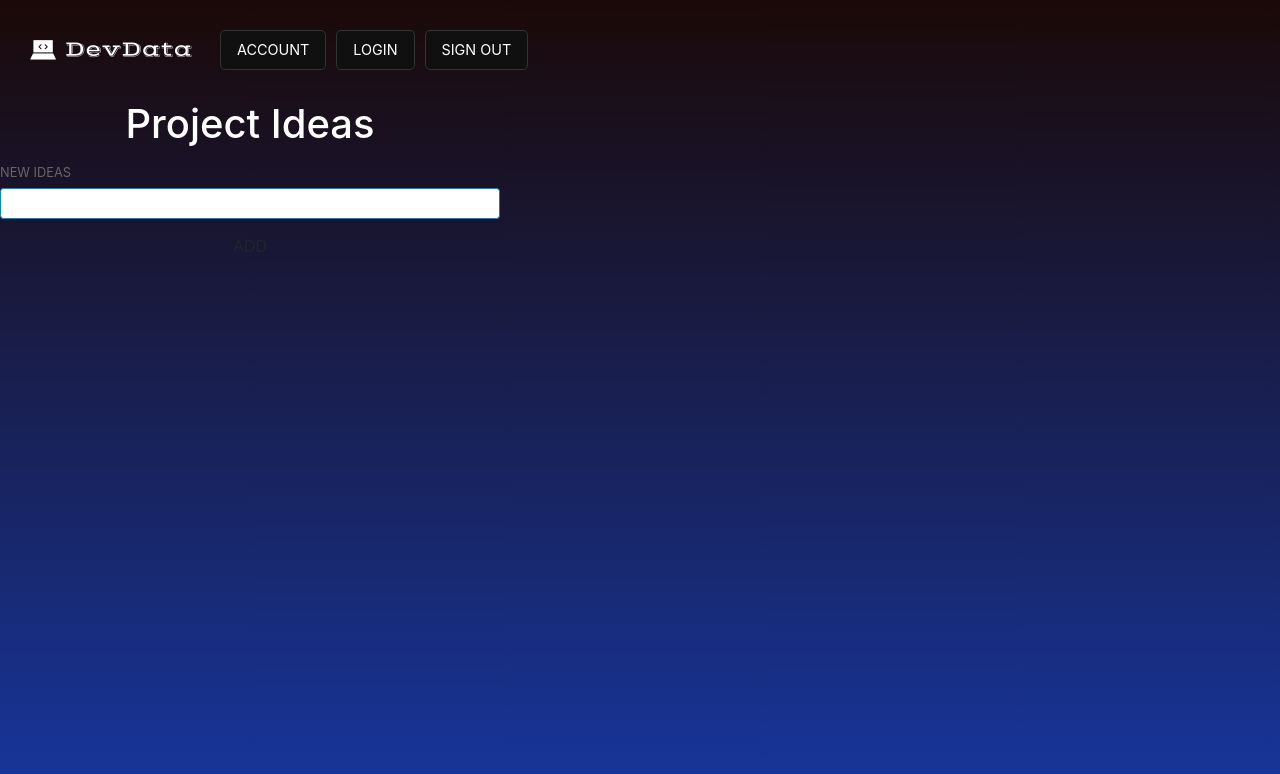
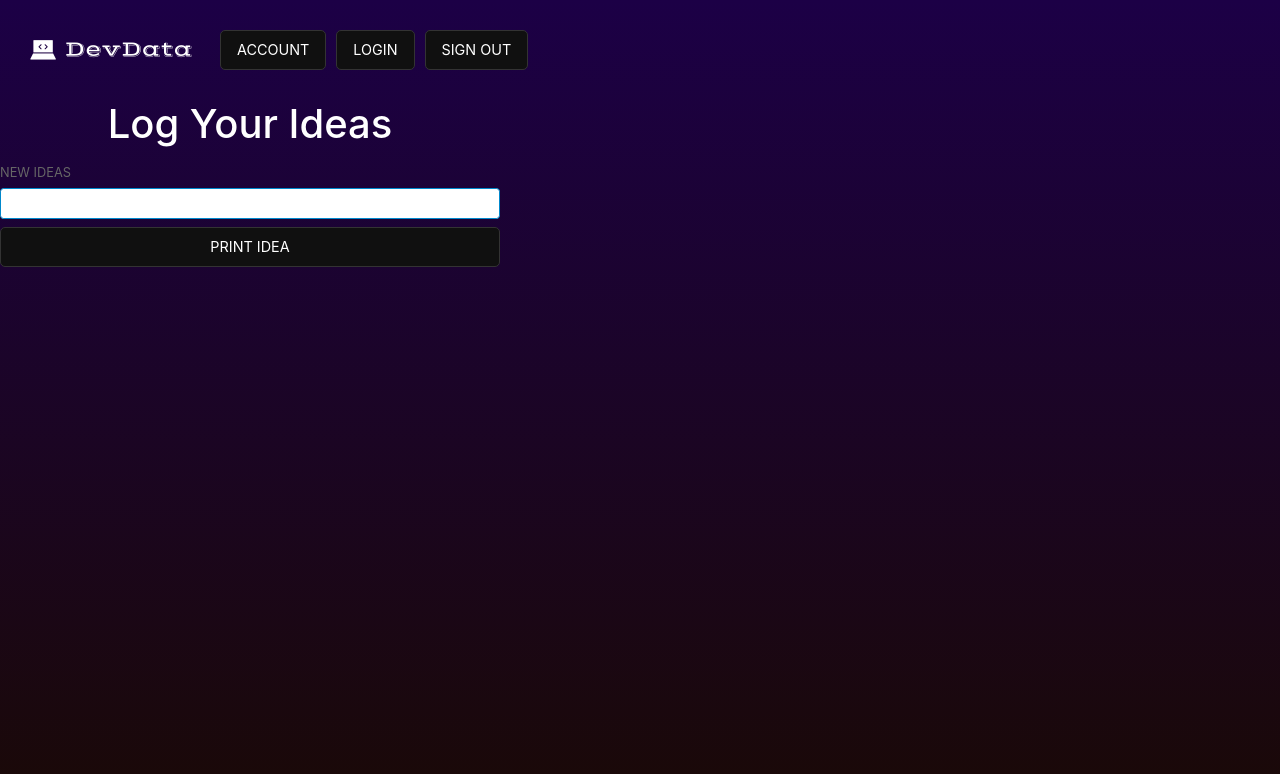
Before and after one commit to colincirian/DevData, a React (Create React App) app: page /projects in a window 1280 px wide. Shown: the top 774 px of the page. Built offline with nearby package versions, Linux system fonts and the light colour scheme.

Commit message:
updating main

```diff
--- a/src/assets/Account.jsx
+++ b/src/assets/Account.jsx
@@ -7,9 +7,9 @@ export default function Account({ session }) {
   const [username, setUsername] = useState(null);
   const [website, setWebsite] = useState(null);
   const [avatar_url, setAvatarUrl] = useState(null);
-  const [user, setUser] = useState(null);
 
   useEffect(() => {
+    if (session) {
       async function getProfile() {
         setLoading(true);
         const { user } = session;
@@ -32,12 +32,15 @@ export default function Account({ session }) {
       }
 
       getProfile();
+    }
   }, [session]);
 
   async function updateProfile(event, avatarUrl) {
     event.preventDefault();
 
     setLoading(true);
+
+    if (session) {
       const { user } = session;
 
       const updates = {
@@ -55,7 +58,13 @@ export default function Account({ session }) {
       } else {
         setAvatarUrl(avatarUrl);
       }
+    }
+
     setLoading(false);
+  }
+
+  if (!session) {
+    return <div>Loading...</div>
   }
 
   return (
--- a/src/pages/Login.jsx
+++ b/src/pages/Login.jsx
@@ -8,6 +8,7 @@ import "../styles/login.css";
 function Login() {
     const navigate = useNavigate();
 
+    useEffect(() => {
       supabase.auth.onAuthStateChange(async (authState) => {
         if (authState === "SIGNED_IN") {
           // User is signed in, navigate to the home page
@@ -17,6 +18,7 @@ function Login() {
           navigate('/login');
         }
       });
+    })
 
   return (
     <div className="App">
--- a/src/pages/ProjectForm.jsx
+++ b/src/pages/ProjectForm.jsx
@@ -32,7 +32,7 @@ export function ProjectForm({ onSubmit }) {
   return (
     <form onSubmit={handleSubmit} className="new-item-form">
       <div className="form-row">
-        <h1>Project Ideas</h1>
+        <h1>Log Your Ideas</h1>
         <label htmlFor="item">New Ideas</label>
         <input
           value={newItem}
@@ -41,7 +41,7 @@ export function ProjectForm({ onSubmit }) {
           id="item"
         />
       </div>
-      <button className="btn">Add</button>
+      <button className="print-btn">Print Idea</button>
     </form>
   )
 }
--- a/src/pages/SignOut.jsx
+++ b/src/pages/SignOut.jsx
@@ -1,7 +1,6 @@
 import React, { useState, useEffect } from "react";
 import { useNavigate } from "react-router-dom";
 import { createClient } from "@supabase/supabase-js";
-import { Auth } from "@supabase/auth-ui-react";
 import "../styles/signout.css";
 
 const supabase = createClient(
@@ -42,7 +41,7 @@ function SignOut() {
         <div className="signout-div">
           {Object.keys(user).length !== 0 ? (
             <>
-              <h1> Success </h1>
+              <h1> Successfully signed out </h1>
               <button onClick={() => signOutUser()}>Sign Out</button>
             </>
           ) : (
--- a/src/styles/home.css
+++ b/src/styles/home.css
@@ -6,12 +6,5 @@ h1 {
 }
 
 body {
-    background: linear-gradient(to bottom, #1a0907, #17369d);
-  }
-
-  .container {
-    max-width: 800px;
-    margin: 0 auto;
-    padding: 20px;
-    color: #333; /* Text color */
-  }
+    background: linear-gradient(to bottom, rgb(28, 0, 70), #1a0907);
+}
```
Lines whose indentation alone changed are shown as unchanged.
